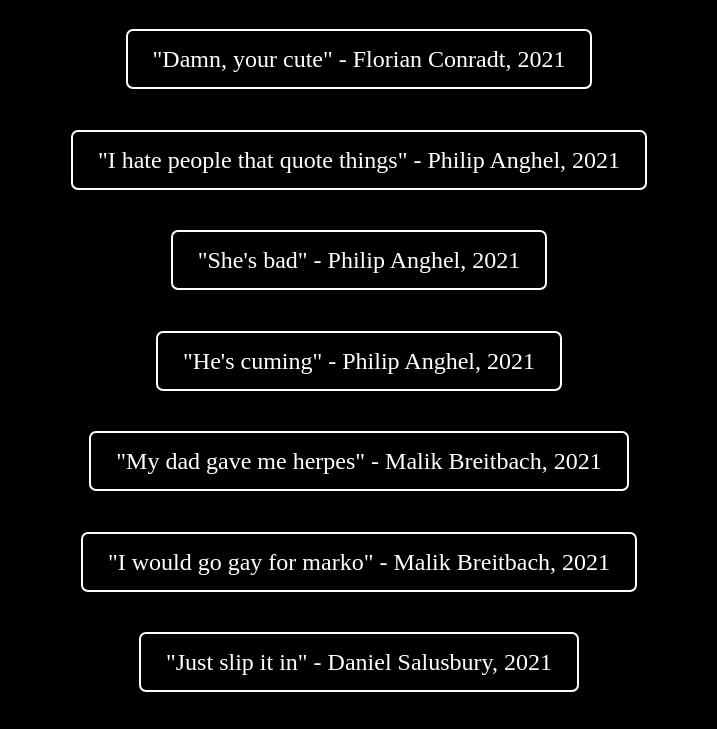
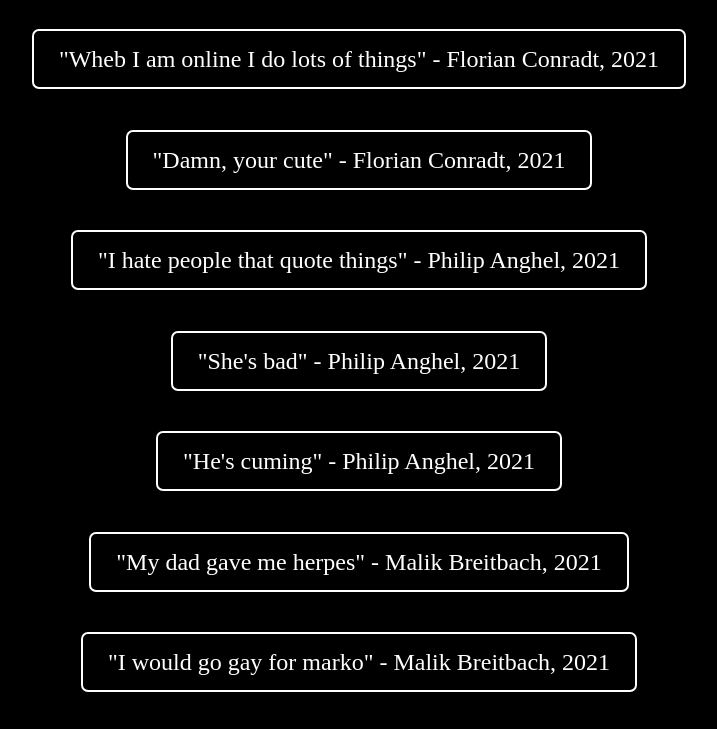
Before and after one commit to mxxaxx/Quotes, a plain HTML site: page index.html in a window 1280 px wide. Shown: the part 102-831 px from the top of the page, without its empty margins (301-1018 px from the left). Drawn offline with Linux system fonts and the light colour scheme.

Commit message:
Update index.html

```diff
--- a/index.html
+++ b/index.html
@@ -11,6 +11,11 @@
         Quotes
     </h1>
     <ol>
+        <li>
+            <a>
+                "Wheb I am online I do lots of things" - Florian Conradt, 2021
+            </a>
+        </li>
         <li>
             <a>
                 "Damn, your cute" - Florian Conradt, 2021
```
